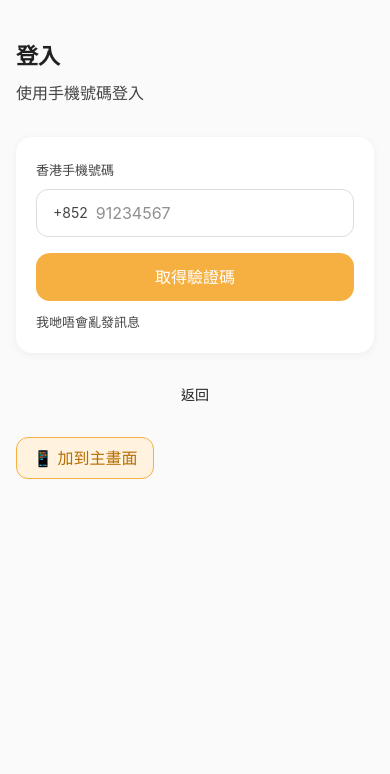
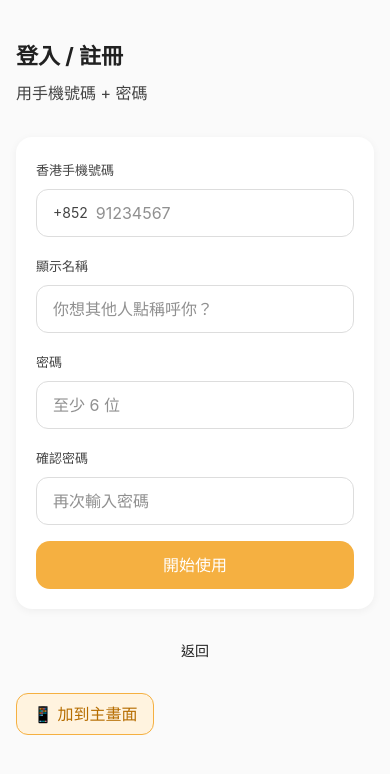
Before and after one commit to dollylor8888-ux/tonight-eat-not, a Next.js app: page /login in a window 390 px wide. Shown: the top 774 px of the page. Built offline with nearby package versions, Linux system fonts and the light colour scheme; no server answers.

Commit message:
feat: Phone + password login (no OTP)
- Login with phone + password
- Simple registration flow
- Removed OTP

CI: ALL GREEN ✅

```diff
--- a/src/app/login/page.tsx
+++ b/src/app/login/page.tsx
@@ -4,118 +4,73 @@ import Link from "next/link";
 import { useEffect, useState, Suspense } from "react";
 import { useSearchParams, useRouter } from "next/navigation";
 import { loadAppState, saveAppState } from "@/lib/store";
-import { sendPhoneOtp, verifyPhoneOtp, AuthUser } from "@/lib/auth";
 import AddToHomeScreen from "@/components/add-to-homescreen";
 
-type LoginStep = "phone" | "otp";
+type LoginStep = "phone-input" | "password-set";
 
-function LoginContent() {
-  const searchParams = useSearchParams();
+export default function LoginPage() {
   const router = useRouter();
-  const nextParam = searchParams.get("next") || "";
-
-  // Login state
-  const [step, setStep] = useState<LoginStep>("phone");
+  const [step, setStep] = useState<LoginStep>("phone-input");
   const [loading, setLoading] = useState(false);
   const [error, setError] = useState("");
+  const [phone, setPhone] = useState("");
+  const [password, setPassword] = useState("");
+  const [confirmPassword, setConfirmPassword] = useState("");
+  const [displayName, setDisplayName] = useState("");
 
-  // Phone login
-  const [phone, setPhone] = useState("");
-  const [otp, setOtp] = useState("");
-  const [otpSeconds, setOtpSeconds] = useState(60);
-
-  // User state
-  const [user, setUser] = useState<AuthUser | null>(null);
-
-  // 檢查是否已經登入
-  useEffect(() => {
-    checkAuth();
-  }, []);
-
-  async function checkAuth() {
-    // Skip auth check for now - go directly to login
-  }
-
-  // OTP timer
-  useEffect(() => {
-    if (step !== "otp" || otpSeconds <= 0) return;
-    const timer = window.setTimeout(() => setOtpSeconds(v => v - 1), 1000);
-    return () => window.clearTimeout(timer);
-  }, [step, otpSeconds]);
-
-  // ==================== Phone Login ====================
-  function sendOtp() {
+  // Handle phone + password login/signup
+  async function handleSubmit() {
     if (phone.length !== 8) {
       setError("請輸入 8 位香港手機號碼");
       return;
     }
-    setError("");
-    setLoading(true);
-
-    // 使用 Supabase 發送 OTP
-    sendPhoneOtp(phone).then(result => {
-      if (result.error) {
-        setError(result.error);
-        setLoading(false);
-      } else {
-        setStep("otp");
-        setOtpSeconds(60);
-        setLoading(false);
+    if (!password || password.length < 6) {
+      setError("密碼至少 6 位");
+      return;
     }
-    });
+    if (password !== confirmPassword) {
+      setError("兩次密碼不一致");
+      return;
     }
-
-  async function verifyOtp() {
-    if (otp.length !== 6) {
-      setError("請輸入 6 位驗證碼");
+    if (!displayName.trim()) {
+      setError("請輸入顯示名稱");
       return;
     }
 
     setLoading(true);
     setError("");
 
-    // 使用 Supabase 驗證 OTP
-    const result = await verifyPhoneOtp(phone, otp);
+    // Mock user creation (in real app would call Supabase)
+    const userId = `user_${phone}_${Date.now()}`;
 
-    if (result.error) {
-      setError(result.error);
-      setLoading(false);
-      return;
-    }
-
-    if (result.user) {
-      setUser(result.user);
+    // Save to localStorage
     saveAppState({
       loggedIn: true,
-        phone: result.user.phone,
-        email: result.user.email,
+      phone: "+852" + phone,
+      email: null,
+      userId,
       familyId: null,
       familyName: null,
       memberId: null,
-        displayName: result.user.displayName,
+      displayName: displayName.trim(),
       isOwner: false,
       role: null,
-        userId: result.user.id,
     });
 
     setLoading(false);
     router.push("/onboarding");
-    } else {
-      setError("驗證失敗");
-      setLoading(false);
-    }
   }
 
   return (
     <main className="mx-auto min-h-screen w-full max-w-md bg-[#fafafa] px-4 py-10">
-      <h1 className="text-[22px] font-bold">登入</h1>
+      <h1 className="text-[22px] font-bold">登入 / 註冊</h1>
       <p className="mt-2 text-base text-[#444]">
-        使用手機號碼登入
+        用手機號碼 + 密碼
       </p>
 
-      {/* Phone Input */}
-      {step === "phone" && (
-        <section className="mt-8 card p-5">
+      <section className="mt-8 card p-5 space-y-4">
+        {/* Phone */}
+        <div>
           <label className="text-[13px] text-[#444]">香港手機號碼</label>
           <div className="mt-2 flex h-12 items-center rounded-xl border border-[#ddd] bg-white px-4">
             <span className="mr-2 text-sm text-[#444]">+852</span>
@@ -130,43 +85,64 @@ function LoginContent() {
               placeholder="91234567"
             />
           </div>
-          {error && <p className="mt-2 text-[13px] text-[#e74c3c]">{error}</p>}
-          <button onClick={sendOtp} disabled={loading} className="tap-feedback mt-4 h-12 w-full rounded-[14px] bg-[#f5b041] text-base font-bold text-white disabled:opacity-60">
-            {loading ? "發送中..." : "取得驗證碼"}
-          </button>
-          <p className="mt-3 text-[13px] text-[#444]">我哋唔會亂發訊息</p>
-        </section>
-      )}
+        </div>
 
-      {/* OTP Input */}
-      {step === "otp" && (
-        <section className="mt-8 card p-5">
-          <h2 className="text-lg font-semibold">輸入 6 位驗證碼</h2>
+        {/* Display Name */}
+        <div>
+          <label className="text-[13px] text-[#444]">顯示名稱</label>
           <input
-            value={otp}
+            value={displayName}
             onChange={(e) => {
-              setOtp(e.target.value.replace(/\D/g, "").slice(0, 6));
+              setDisplayName(e.target.value);
               setError("");
             }}
-            inputMode="numeric"
-            className="mt-4 h-12 w-full rounded-xl border border-[#ddd] px-4 text-center text-xl tracking-[0.35em] outline-none"
-            placeholder="_ _ _ _ _ _"
+            className="mt-2 h-12 w-full rounded-xl border border-[#ddd] bg-white px-4 text-base"
+            placeholder="你想其他人點稱呼你？"
           />
-          {error && <p className="mt-2 text-[13px] text-[#e74c3c]">{error}</p>}
-          <button onClick={verifyOtp} disabled={loading} className="tap-feedback mt-4 h-12 w-full rounded-[14px] bg-[#f5b041] text-base font-bold text-white disabled:opacity-60">
-            {loading ? "驗證中..." : "確認"}
-          </button>
+        </div>
+
+        {/* Password */}
+        <div>
+          <label className="text-[13px] text-[#444]">密碼</label>
+          <input
+            type="password"
+            value={password}
+            onChange={(e) => {
+              setPassword(e.target.value);
+              setError("");
+            }}
+            className="mt-2 h-12 w-full rounded-xl border border-[#ddd] bg-white px-4 text-base"
+            placeholder="至少 6 位"
+          />
+        </div>
+
+        {/* Confirm Password */}
+        <div>
+          <label className="text-[13px] text-[#444]">確認密碼</label>
+          <input
+            type="password"
+            value={confirmPassword}
+            onChange={(e) => {
+              setConfirmPassword(e.target.value);
+              setError("");
+            }}
+            className="mt-2 h-12 w-full rounded-xl border border-[#ddd] bg-white px-4 text-base"
+            placeholder="再次輸入密碼"
+          />
+        </div>
+
+        {error && <p className="text-[13px] text-[#e74c3c]">{error}</p>}
+
         <button
-            onClick={() => setOtpSeconds(60)}
-            disabled={otpSeconds > 0}
-            className="tap-feedback mt-3 text-[13px] text-[#444] disabled:text-[#999]"
+          onClick={handleSubmit}
+          disabled={loading}
+          className="tap-feedback h-12 w-full rounded-[14px] bg-[#f5b041] text-base font-bold text-white disabled:opacity-60"
         >
-            {otpSeconds > 0 ? `${otpSeconds} 秒後可重發` : "重發驗證碼"}
+          {loading ? "處理中..." : "開始使用"}
         </button>
       </section>
-      )}
 
-      <Link href={nextParam || "/"} className="mt-8 block text-center text-sm text-[#444] underline">
+      <Link href="/" className="mt-8 block text-center text-sm text-[#444] underline">
         返回
       </Link>
 
@@ -176,15 +152,3 @@ function LoginContent() {
     </main>
   );
 }
-
-export default function LoginPage() {
-  return (
-    <Suspense fallback={
-      <main className="mx-auto min-h-screen w-full max-w-md bg-[#fafafa] px-4 py-10">
-        <p className="text-center text-[#666]">載入中...</p>
-      </main>
-    }>
-      <LoginContent />
-    </Suspense>
-  );
-}
```
Lines whose indentation alone changed are shown as unchanged.
